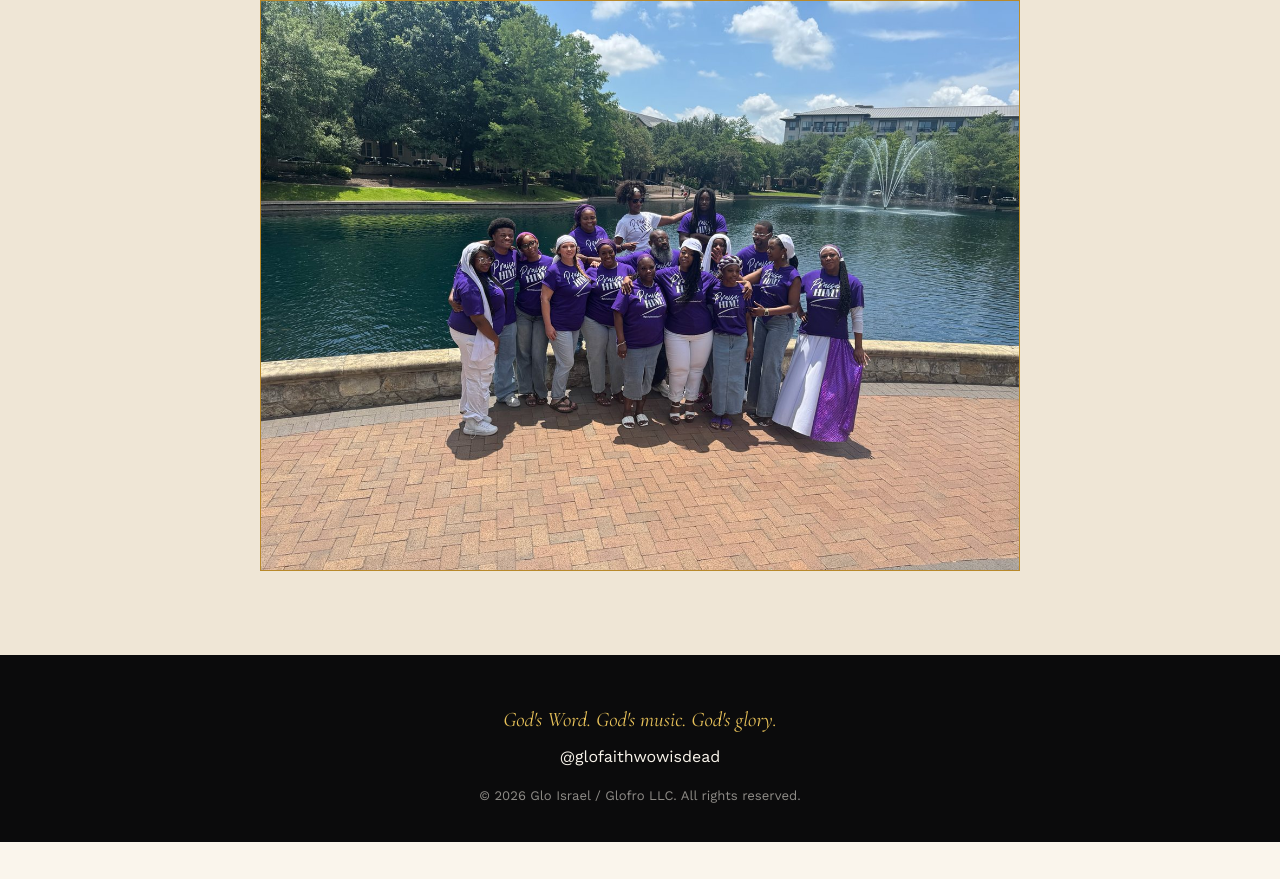
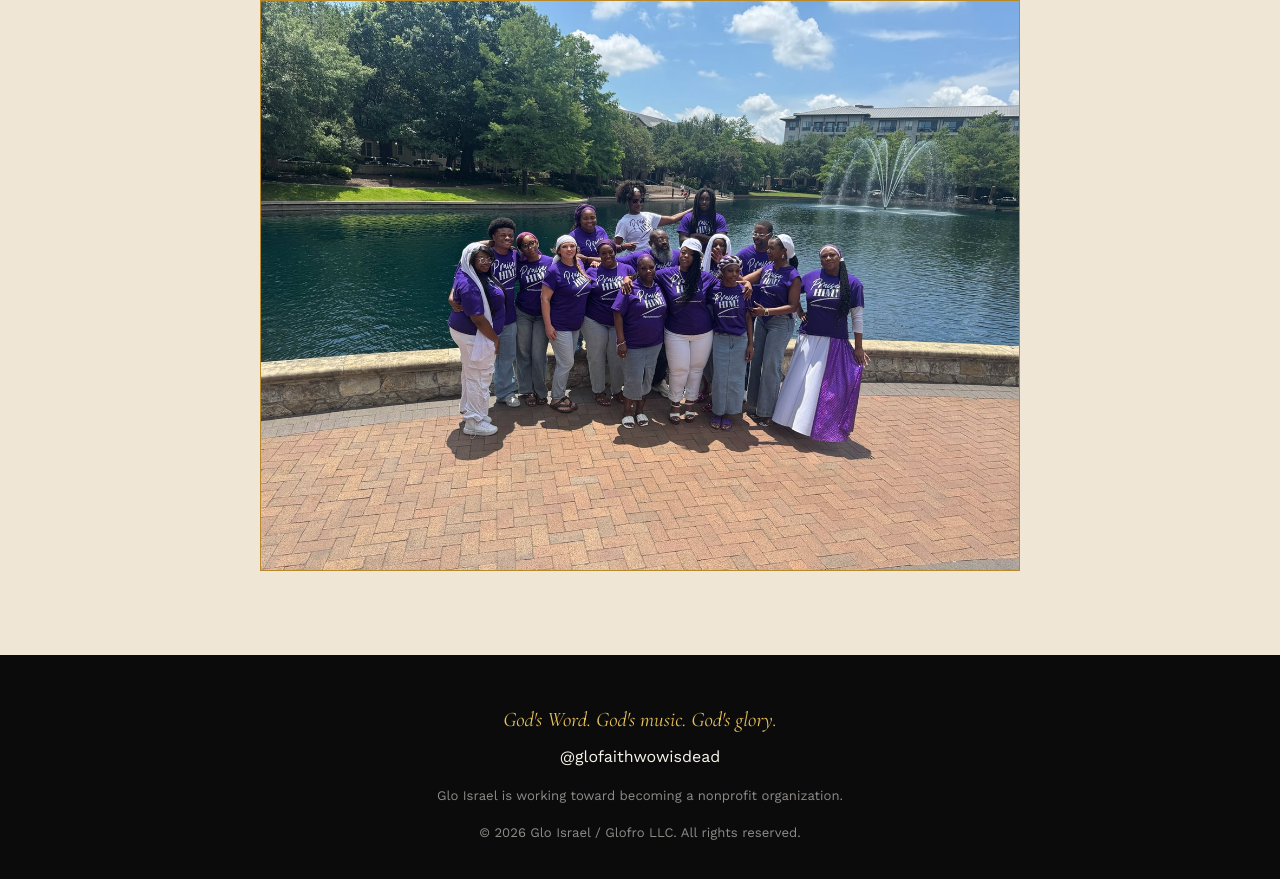
Before and after one commit to glofaithwowisdead-web/glofosho-epk, a plain HTML site: page contribute.html in a window 1280 px wide. Shown: the part 4299-5178 px from the top of the page. Before the commit the page ends 5141 px from the top, so only its background shows below. Drawn offline with nearby package versions, Linux system fonts and the light colour scheme.

Commit message:
Update contribute.html

```diff
--- a/contribute.html
+++ b/contribute.html
@@ -60,4 +60,4 @@ var w=document.getElementById('wshirt');
 document.getElementById('wfront').onclick=function(){w.src='images/shirt-let-the-word-play-front.png';w.alt='Let the Word Play shirt, front, black with gold and cream lettering'};
 document.getElementById('wback').onclick=function(){w.src='images/shirt-let-the-word-play-back.png';w.alt='Let the Word Play shirt, back, Truth Music in gold lettering'};
 </script>
-<footer><div class="wrap"><span class="s">God&#39;s Word. God&#39;s music. God&#39;s glory.</span><div>@glofaithwowisdead</div><div class="fine">&copy; 2026 Glo Israel / Glofro LLC. All rights reserved.</div></div></footer></body></html>
+<footer><div class="wrap"><span class="s">God&#39;s Word. God&#39;s music. God&#39;s glory.</span><div>@glofaithwowisdead</div><div class="fine">Glo Israel is working toward becoming a nonprofit organization.</div><div class="fine">&copy; 2026 Glo Israel / Glofro LLC. All rights reserved.</div></div></footer></body></html>
```
